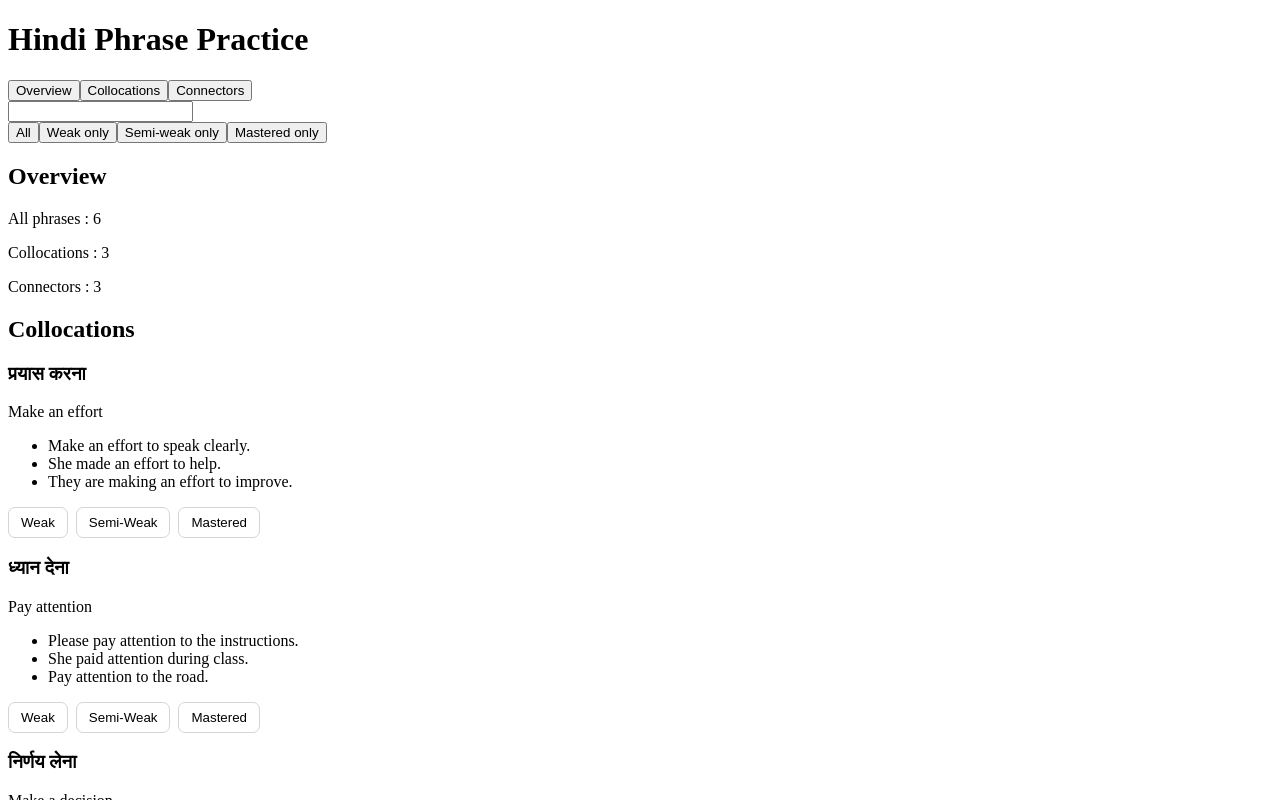
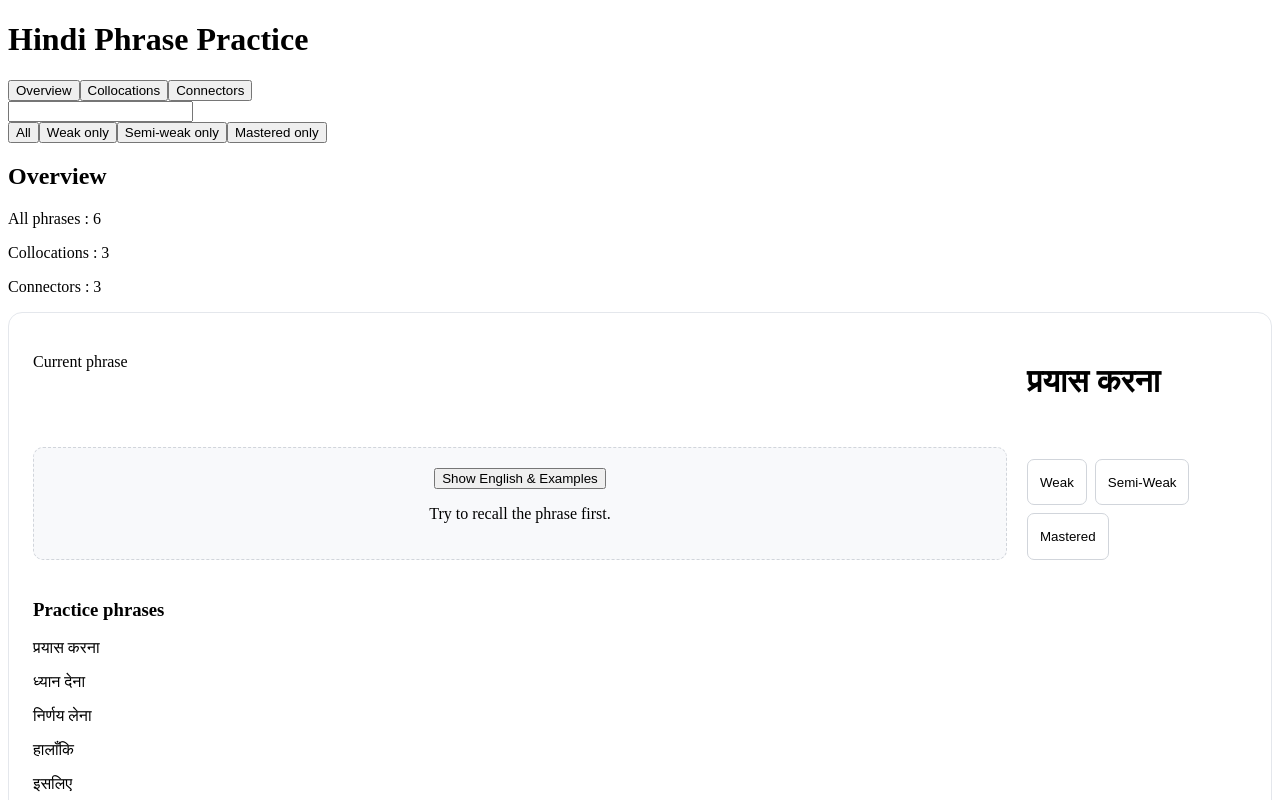
Before and after one commit to piyushdhakad001/lexora-seven-days-hourly-practice, a React (Vite) app: page / in a window 1280 px wide. Shown: the top 800 px of the page. Built offline with nearby package versions, Linux system fonts and the light colour scheme.

Commit message:
Add examples and hide answers functionality

```diff
--- a/src/App.css
+++ b/src/App.css
@@ -30,3 +30,68 @@
   border-color: #16803c;
   background: #f0fdf4;
 }
+
+.practice-card {
+  display: grid;
+  grid-template-columns: minmax(0, 1fr) 220px;
+  gap: 20px;
+  padding: 24px;
+  border: 1px solid #e4e7ec;
+  border-radius: 14px;
+  background: white;
+}
+
+.practice-card h2 {
+  font-size: 32px;
+}
+
+.reveal-area {
+  padding: 20px;
+  text-align: center;
+  background: #f8f9fb;
+  border: 1px dashed #d1d5db;
+  border-radius: 10px;
+}
+
+.english-answer {
+  padding: 14px;
+  font-size: 20px;
+  font-weight: 600;
+  background: #eef2ff;
+  border-radius: 9px;
+}
+
+
+@media (max-width: 650px) {
+  .practice-card {
+    grid-template-columns: 1fr;
+  }
+}
+
+.answer-area {
+  margin-top: 16px;
+}
+
+.english-answer {
+  font-size: 20px;
+  font-weight: 600;
+}
+
+.examples {
+  margin-top: 12px;
+  padding: 14px 16px;
+  border-radius: 10px;
+  background: #f8f9fb;
+}
+
+.examples p {
+  margin-top: 0;
+  font-size: 12px;
+  font-weight: 600;
+  text-transform: uppercase;
+}
+
+.examples li {
+  margin-bottom: 6px;
+  line-height: 1.5;
+}
--- a/src/App.jsx
+++ b/src/App.jsx
@@ -7,6 +7,7 @@ function App() {
   const [searchQuery, setSearchQuery] = useState(" ")
   const [marks, setMarks] = useState({})
   const [progressFilter, setProgressFilter] = useState("all")
+  const [showAnswer, setShowAnswer] = useState(false);
 
   const categories = [
     {
@@ -116,6 +117,13 @@ function App() {
       category.phrases.length > 0
     )
   })
+  // ---------------------------------------
+  // practice mode
+  const practicePhrases = filteredCategories.flatMap((category) => {
+    return category.phrases
+  })
+
+  const currentPhrase = practicePhrases[0]
   // -------------------------------------------
   // mark helper function
   function markPhrase(selectedPhraseId, mark) {
@@ -171,45 +179,76 @@ function App() {
           </p>
           {categories.map((category) => {
             return (
-              <p>{category.name} : {category.phrases.length}</p>
+              <p key={category.name}>{category.name} : {category.phrases.length}</p>
             )
           })}
         </section>
       )}
 
-      {filteredCategories.length === 0 && (
-        <p>No phrases match your search.</p>
-      )}
-      {filteredCategories.map((category) => {
-        return (
-          <section key={category.name}>
-            <h2>{category.name}</h2>
-            {category.phrases.map((phrase, index) => {
-              return (
-               <article key={phrase.id}>
-                  <h3>{phrase.hindi}</h3>
-                  <p>{phrase.english}</p>
+      {!currentPhrase ? (
+        <p>No phrases match your filters.</p>
+      ) : (
+        <section className="practice-card">
+          <p>Current phrase</p>
+          <h2>{currentPhrase.hindi}</h2>
+
+          {!showAnswer ? (
+            <div className="reveal-area">
+              <button onClick={() => setShowAnswer(true)}>
+                Show English &amp; Examples
+              </button>
+              <p>Try to recall the phrase first.</p>
+            </div>
+          ) : (
+            <div className="answer-area">
+              <p className="english-answer">{currentPhrase.english}</p>
+              <div className="examples">
+                <p>Examples</p>
                 <ul>
-                    {phrase.examples.map((example, exampleIndex) => {
+                  {currentPhrase.examples.map((example, exampleIndex) => {
                     return (
                       <li key={exampleIndex}>{example}</li>
                     )
                   })}
                 </ul>
+              </div>
+              <button onClick={() => setShowAnswer(false)}>
+                Hide answer
+              </button>
+            </div>
+          )}
+
           <div className="mark-buttons">
-                    <button className={marks[phrase.id] === "weak" ? "weak active" : "weak"}
-                      onClick={() => markPhrase(phrase.id, "weak")}>Weak</button>
-                    <button className={marks[phrase.id] === "semi-weak" ? "semi-weak active" : "semi-weak"}
-                      onClick={() => markPhrase(phrase.id, "semi-weak")}>Semi-Weak</button>
-                    <button className={marks[phrase.id] === "mastered" ? "mastered active" : "mastered"}
-                      onClick={() => markPhrase(phrase.id, "mastered")} >Mastered</button>
+            <button
+              className={marks[currentPhrase.id] === "weak" ? "weak active" : "weak"}
+              onClick={() => markPhrase(currentPhrase.id, "weak")}
+            >
+              Weak
+            </button>
+
+            <button
+              className={marks[currentPhrase.id] === "semi-weak" ? "semi-weak active" : "semi-weak"}
+              onClick={() => markPhrase(currentPhrase.id, "semi-weak")}
+            >
+              Semi-Weak
+            </button>
+
+            <button
+              className={marks[currentPhrase.id] === "mastered" ? "mastered active" : "mastered"}
+              onClick={() => markPhrase(currentPhrase.id, "mastered")}
+            >
+              Mastered
+            </button>
           </div>
-                </article>
-              )
-            })}
+
+          <aside>
+            <h3>Practice phrases</h3>
+            {practicePhrases.map((phrase) => (
+              <p key={phrase.id}>{phrase.hindi}</p>
+            ))}
+          </aside>
         </section>
-        )
-      })}
+      )}
     </main>
   )
 }
```
Lines whose indentation alone changed are shown as unchanged.
